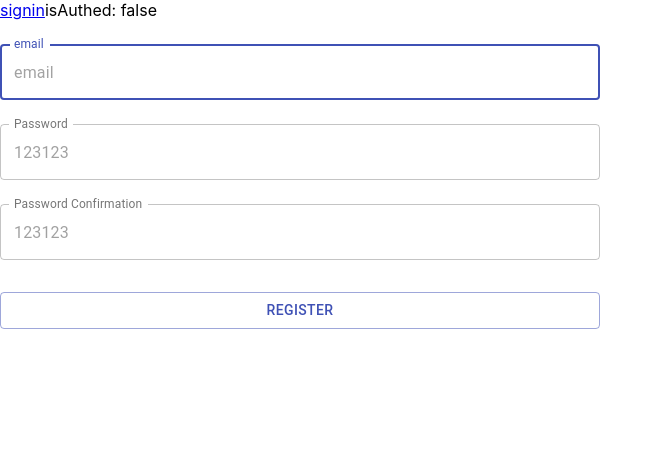
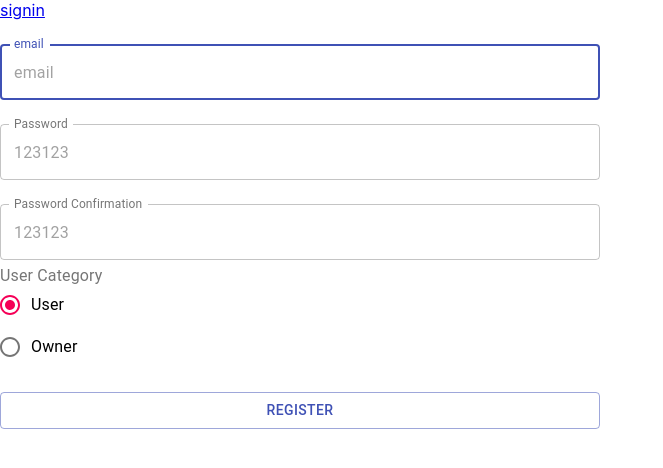
Before and after one commit to hardywu/lunchiz-front, a React (Create React App) app: page /register in a window 1280 px wide. Shown: the top 468 px of the page, without its empty margins (0-663 px from the left). Built offline with nearby package versions, Linux system fonts and the light colour scheme.

Commit message:
feat(register): can register as an owner

```diff
--- a/src/components/SignUpForm.js
+++ b/src/components/SignUpForm.js
@@ -1,7 +1,7 @@
 import React, { useState } from 'react';
 import {
   Button, withStyles, Typography, FormControl, FormHelperText, TextField,
-  CircularProgress,
+  CircularProgress, Radio, RadioGroup, FormControlLabel, FormLabel,
 } from '@material-ui/core';
 import { validateEmail } from '../utils';
 
@@ -23,6 +23,7 @@ const SignUp = ({ classes, onSubmit, loading=false, errors=[] }) => {
   const [email, setEmail] = useState('');
   const [password, setPassword] = useState('');
   const [confirm, setConfirm] = useState('');
+  const [type, setType] = useState('User');
   const [emailInvalid, setEmailInvalid] = useState(false);
   const [pwdNotConfirmed, setPwdNotConfirmed] = useState(false);
   const emailSetter = (e) => {
@@ -39,8 +40,7 @@ const SignUp = ({ classes, onSubmit, loading=false, errors=[] }) => {
   }
   const submitHandler = e => {
     e.preventDefault()
-    if (password !== confirm) return;
-    onSubmit(email.replace(/\s/g, ''), password);
+    onSubmit({email: email.replace(/\s/g, ''), password, type});
   }
 
   return (
@@ -102,6 +102,15 @@ const SignUp = ({ classes, onSubmit, loading=false, errors=[] }) => {
         errors.map(
           err => <Typography color="error" key={err}>{err}</Typography>)
       }
+      <FormControl component="fieldset" className={classes.formControl}>
+        <FormLabel component="legend">User Category</FormLabel>
+        <RadioGroup
+          aria-label="type" name="type" value={type}
+          onChange={(e) => setType(e.target.value)}>
+          <FormControlLabel value="User" control={<Radio />} label="User" />
+          <FormControlLabel value="Owner" control={<Radio />} label="Owner" />
+        </RadioGroup>
+      </FormControl>
       <Button
         disabled={loading || emailInvalid || pwdNotConfirmed}
         type="submit"
--- a/src/containers/SignUp.js
+++ b/src/containers/SignUp.js
@@ -9,7 +9,6 @@ const Signup = ({ isAuthed, signUp, signUpError }) => {
   return (
     <div>
       <Link to='/login'>signin</Link>
-      isAuthed: {String(isAuthed)}
       <SignUpForm onSubmit={signUp} errors={[signUpError]} />
     </div>
   );
@@ -19,5 +18,5 @@ export default connect(state => ({
   isAuthed: state.auth.signedIn,
   signUpError: state.auth.signUpError,
 }), (dispatch) => ({
-  signUp: (email, password) => dispatch(doSignUp({email, password})),
+  signUp: (payload) => dispatch(doSignUp(payload)),
 }))(Signup);
--- a/src/sagas/auth.js
+++ b/src/sagas/auth.js
@@ -20,12 +20,12 @@ function* signIn({ payload: { email, password } }) {
   }
 }
 
-function* signUp({ payload: { email, password } }) {
+function* signUp({ payload: { email, password, type } }) {
   try {
     const { data, headers } = yield call(apiService.request, {
       url: '/auth/signup',
       method: 'post',
-      data: { email, password },
+      data: { email, password, type },
     });
     storeCred(headers['authorization']);
     yield put(actions.succedSignUp(parseJsonApi(data)));
```
Also changed, not shown: 1 other file (tests, documents, lock files or other folders).
